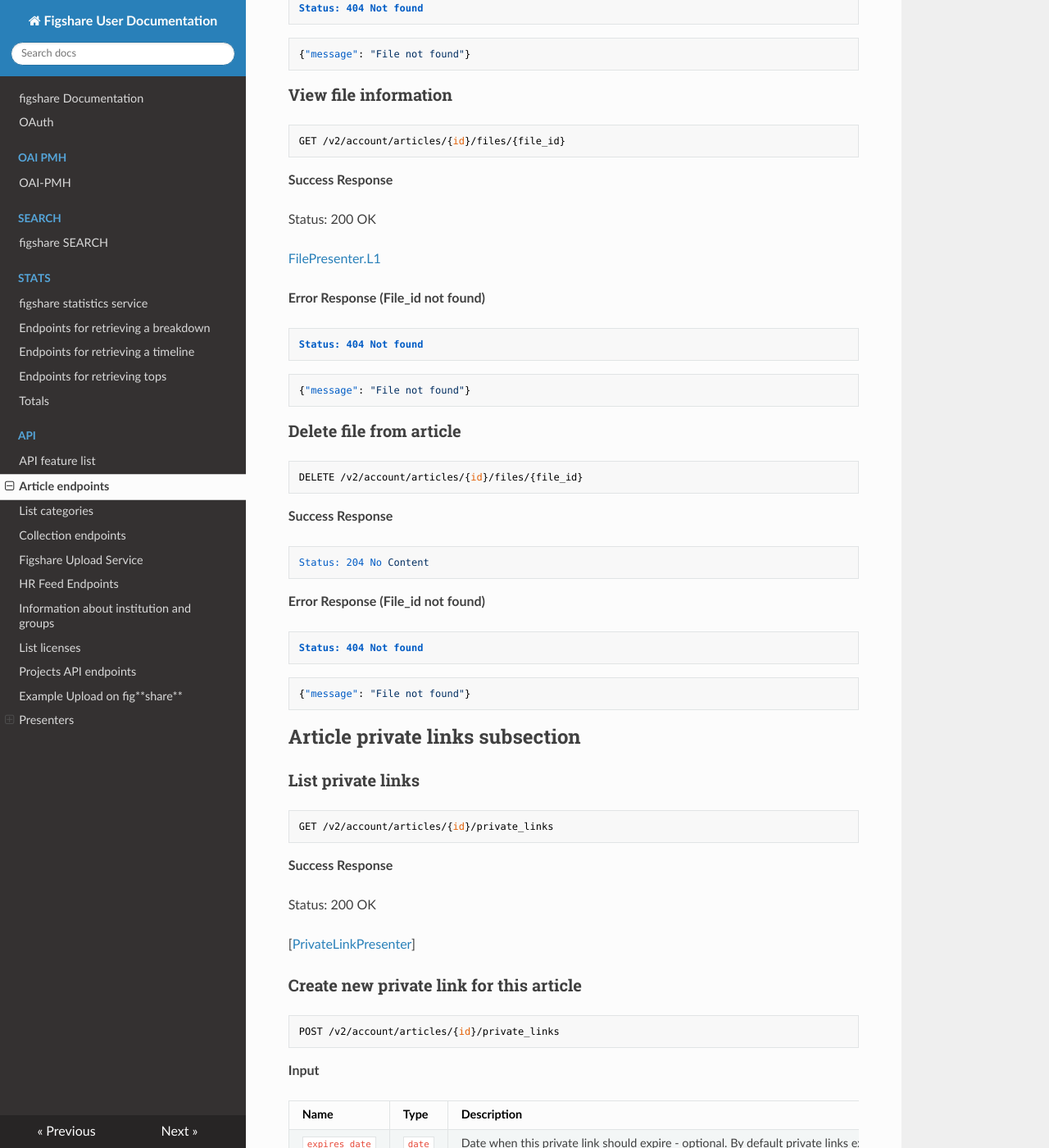
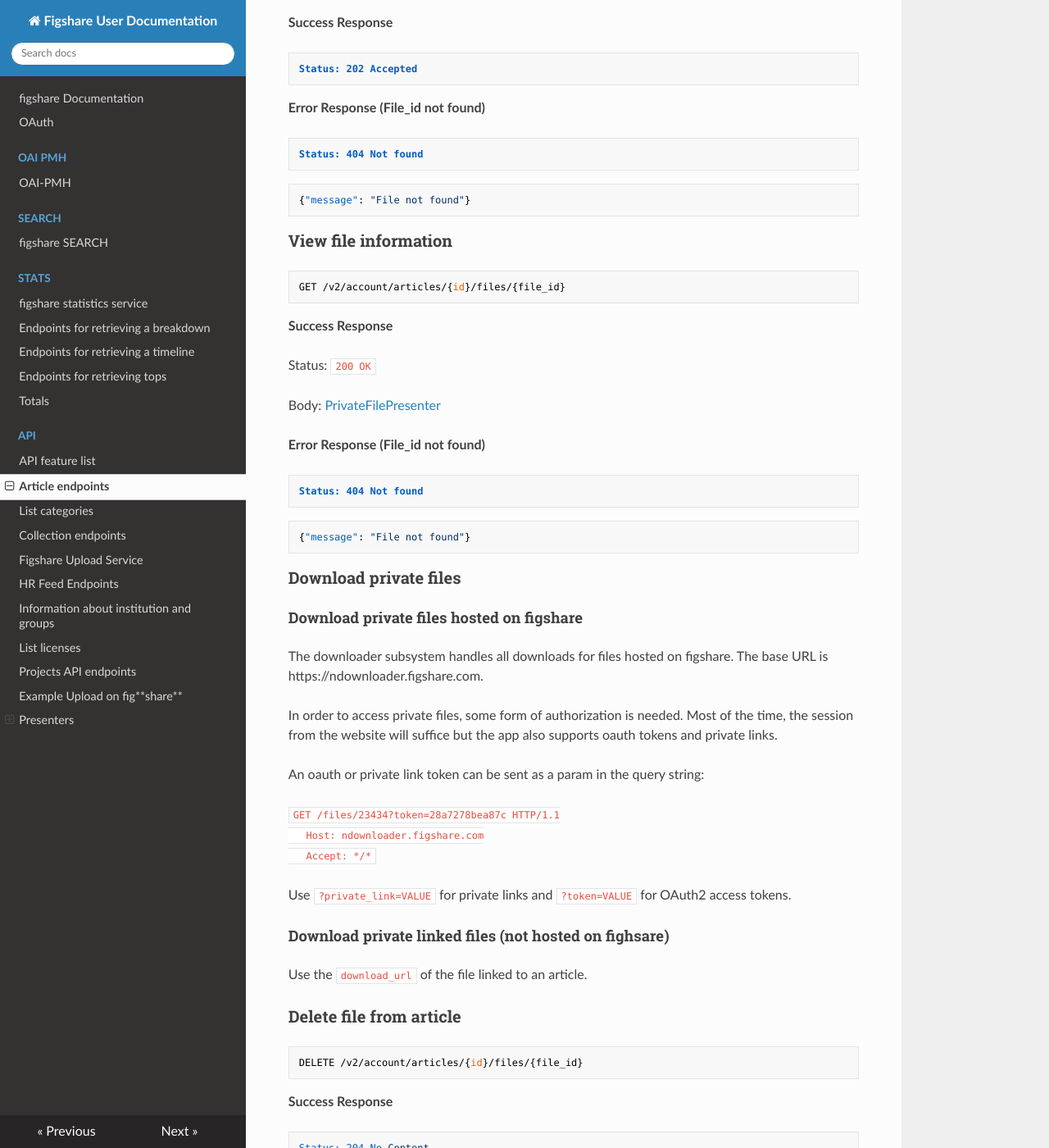
Before and after one commit to figshare/user_documentation, an MkDocs documentation site: the page built from docs/api/articles.md, in a window 1280 px wide and 1400 px high, scrolled down 16316 px. Shown: the whole window at 82% size. Built offline with MkDocs 1.6.1, drawn with Linux system fonts in a browser that asks for light colours; nearby versions of some CDN libraries; some of the changed text lies outside the part shown.

Commit message:
Add documentation for downloading files

````diff
--- a/docs/api/articles.md
+++ b/docs/api/articles.md
@@ -4,6 +4,7 @@
   - [list public articles](#list-public-articles)
   - [search public articles](#search-public-articles)
   - [read public article](#read-public-article)
+  - [download public files](#download-public-files)
   - [article versions](#article-versions-subsection)
     - [list versions](#list-versions)
     - [read public article version](#read-public-article-version)
@@ -36,6 +37,7 @@
     - [upload file content](#upload-file-content)
     - [complete file upload](#complete-file-upload)
     - [view file information](#view-file-information)
+    - [download private files](#download-private-files)
     - [delete file from article](#delete-file--from-article)
   - [article private links](#article-private-links-subsection)
     - [list private links](#list-private-links)
@@ -144,6 +146,11 @@
 ```json
 {"message": "Article with specified ID does not exist"}
 ```
+
+##Download public files
+
+A public article might contain `files` - a list of [PublicFilePresenter](presenters/file.md#publicfilepresenter)
+dictionaries. In order to download such a public file, one should perform an `HTTP GET` to the `download_url` value.
 
 
 ##Article versions subsection
@@ -475,7 +482,7 @@
 ```
 
 
-##article authors subsection
+##Article authors subsection
 
 ###List authors
 
@@ -666,7 +673,7 @@
 
 Status: 200 OK
 
-[[FilePresenter](presenters/file.md#filepresenter)]
+Body: List of [PrivateFilePresenter](presenters/file.md#privatefilepresenter)
 
 ###Initiate new file upload within the article
 
@@ -723,9 +730,9 @@
 
 **Success Response**
 
-Status: 200 OK
+Status: `200 OK`
 
-[FilePresenter.L1](presenters/file.md#filepresenterl1)
+Body: [PrivateFilePresenter](presenters/file.md#privatefilepresenter)
 
 **Error Response (File_id not found)**
 ```
@@ -736,6 +743,32 @@
 ```
 
 
+###Download private files
+
+####Download private files hosted on figshare
+
+The downloader subsystem handles all downloads for files hosted on figshare.
+The base URL is https://ndownloader.figshare.com.
+
+In order to access private files, some form of authorization is needed.
+Most of the time, the session from the website will suffice but the app
+also supports oauth tokens and private links.
+
+An oauth or private link token can be sent as a param in the query string:
+
+   ```
+   GET /files/23434?token=28a7278bea87c HTTP/1.1
+   Host: ndownloader.figshare.com
+   Accept: */*
+   ```
+
+Use `?private_link=VALUE` for private links and `?token=VALUE`
+for OAuth2 access tokens.
+
+
+####Download private linked files (not hosted on fighsare)
+
+Use the `download_url` of the file linked to an article.
 
 
 ###Delete file  from article
````
Also changed, not shown: docs/api/presenters/article.md (+2 -2 lines), docs/api/presenters/file.md (+12 -5 lines), docs/api/projects.md (+2 -2 lines).
